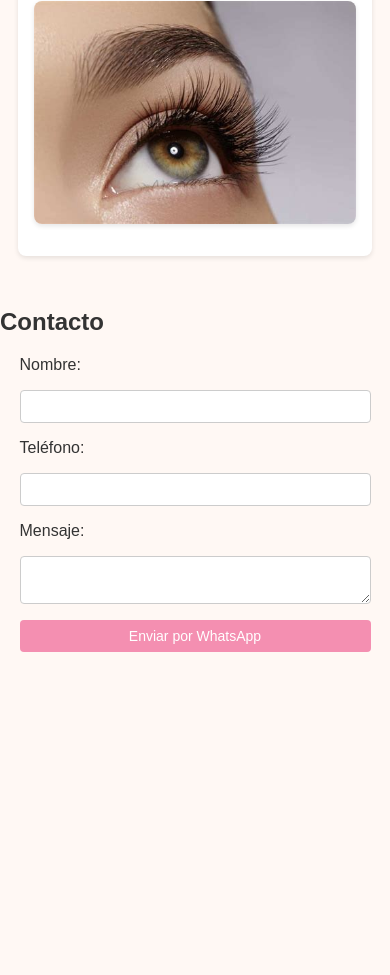
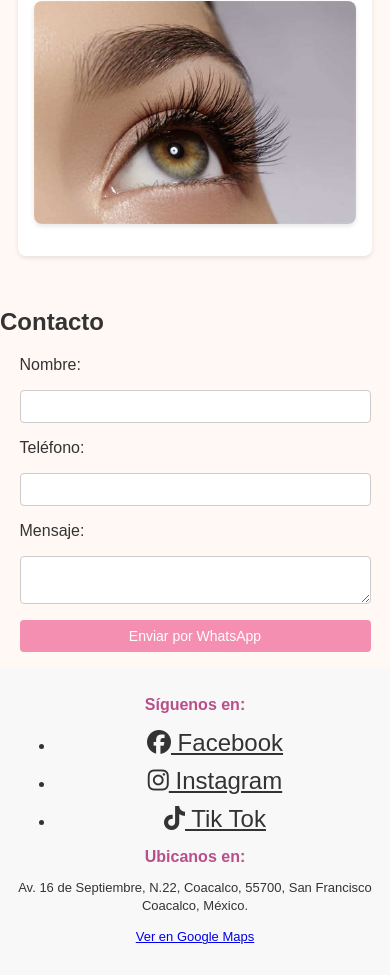
Before and after one commit to cratclow/mi-pagina, a plain HTML site: page index.html in a window 390 px wide. Shown: the part 2078-3053 px from the top of the page. Before the commit the page ends 2746 px from the top, so only its background shows below. Drawn offline with Linux system fonts and the light colour scheme.

Commit message:
Corregí el footer y agregué íconos de redes sociales

```diff
--- a/index.html
+++ b/index.html
@@ -4,8 +4,8 @@
   <meta charset="UTF-8" />
   <meta name="viewport" content="width=device-width, initial-scale=1.0" />
   <title>Salón Beauty Glam</title>
-
   <link rel="stylesheet" href="style.css" />
+  <link rel="stylesheet" href="https://cdnjs.cloudflare.com/ajax/libs/font-awesome/6.5.0/css/all.min.css" />
 </head>
 <body>
   <nav class="navbar">
@@ -66,6 +66,39 @@
       <button type="submit">Enviar por WhatsApp</button>
     </form>
   </section>
+<footer class="footer">
+  <h2>Síguenos en:</h2>
+  <ul class="social-icons">
+    <li>
+      <a href="https://www.facebook.com/profile.php?id=61572235509316" target="_blank" rel="noopener noreferrer">
+       <i class="fab fa-facebook"></i>
+        Facebook
+      </a>
+    </li>
+    <li>
+      <a href="https://www.instagram.com/beauty_glam226" target="_blank" rel="noopener noreferrer">
+        <i class="fab fa-instagram"></i>
+        Instagram
+      </a>
+    </li>
+    <li>
+      <a href="https://www.tiktok.com/@beauty_glam226?_r=1&_t=ZS-9182JLQQed5" target="_blank" rel="noopener noreferrer">
+        <i class="fab fa-tiktok"></i>
+        Tik Tok
+      </a>
+    </li>
+  </ul>
+
+  <h2>Ubicanos en:</h2>
+  <p>
+    Av. 16 de Septiembre, N.22, Coacalco, 55700, San Francisco Coacalco, México.
+  </p>
+  <p>
+    <a href="https://www.google.com/maps/search/?api=1&query=Blvrd+Coacalco+505,+Villa+de+las+Flores,+55710+San+Francisco+Coacalco,+Méx.,+México" target="_blank" rel="noopener noreferrer">
+      Ver en Google Maps
+    </a>
+  </p>
+</footer>
 
   <script src="script.js"></script>
 </body>
--- a/style.css
+++ b/style.css
@@ -274,3 +274,69 @@ form button:hover {
     padding: 0.5rem 0;
   }
 }
+
+.footer {
+  background-color: #f8f8f8;
+  padding: 20px;
+  text-align: center;
+}
+
+.footer h2 {
+  margin-bottom: 10px;
+  color: #b84e8a;
+}
+
+.social-icons {
+  display: flex;
+  justify-content: center;
+  gap: 20px;
+  margin: 15px 0;
+}
+
+.social-icons a {
+  font-size: 30px;
+  color: #333;
+  transition: color 0.3s;
+}
+
+.social-icons a:hover {
+  color: #b84e8a; /* color de tu marca */
+}
+/* Footer responsive */
+@media (max-width: 768px) {
+  .footer {
+    padding: 15px;
+  }
+
+  .footer h2 {
+    font-size: 18px;
+  }
+
+  .social-icons {
+    flex-direction: column;   /* Íconos en columna */
+    gap: 10px;
+  }
+
+  .social-icons a {
+    font-size: 26px;          /* Íconos un poco más pequeños */
+  }
+
+  .footer p {
+    font-size: 14px;
+    line-height: 1.4;
+  }
+}
+
+@media (max-width: 480px) {
+  .footer h2 {
+    font-size: 16px;
+  }
+
+  .social-icons a {
+    font-size: 24px;
+  }
+
+  .footer p {
+    font-size: 13px;
+  }
+}
```
